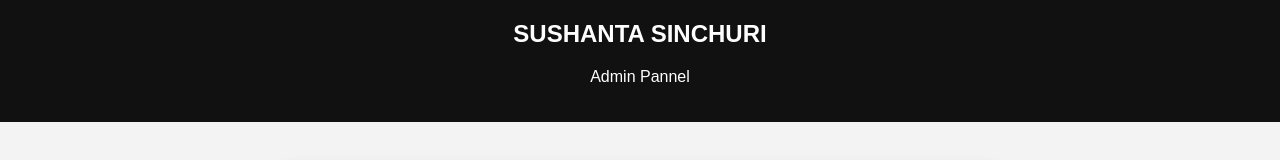
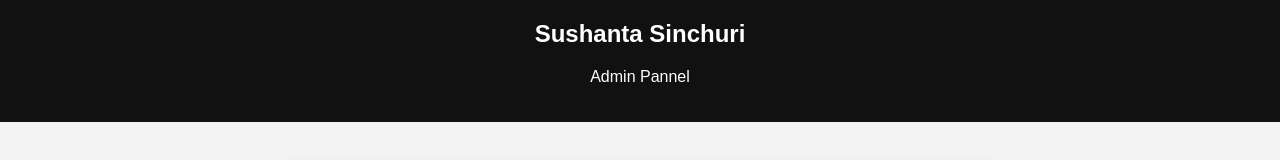
Before and after one commit to sushantasinchuri/Sushanta-Sinchuri, a plain HTML site: page admin.html in a window 1280 px wide. Shown: the top 160 px of the page. Drawn offline with nearby package versions, Linux system fonts and the light colour scheme.

Commit message:
Update admin.html

```diff
--- a/admin.html
+++ b/admin.html
@@ -51,7 +51,7 @@
 <body>
 
 <header>
-  <h2>SUSHANTA SINCHURI</h2>
+  <h2>Sushanta Sinchuri</h2>
   <p>Admin Pannel</p>
 </header>
 
```
